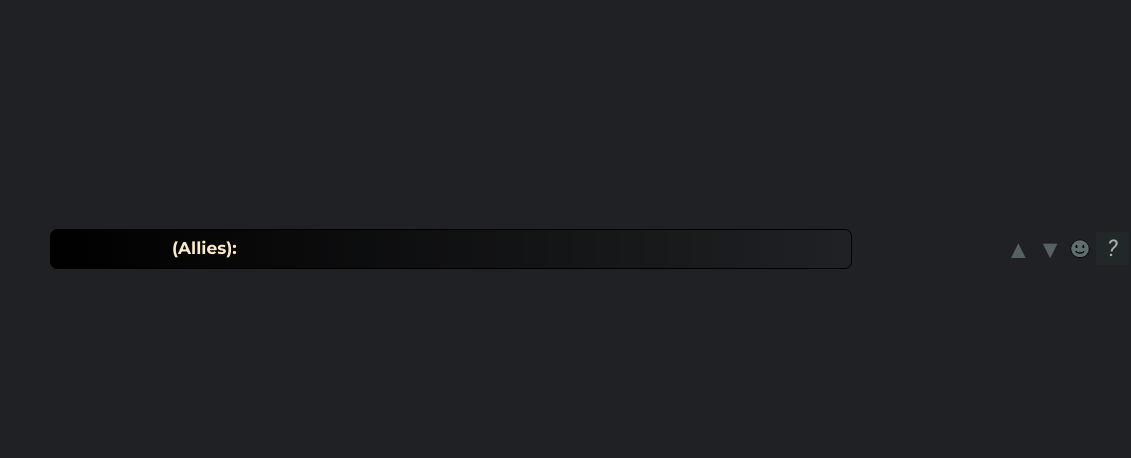
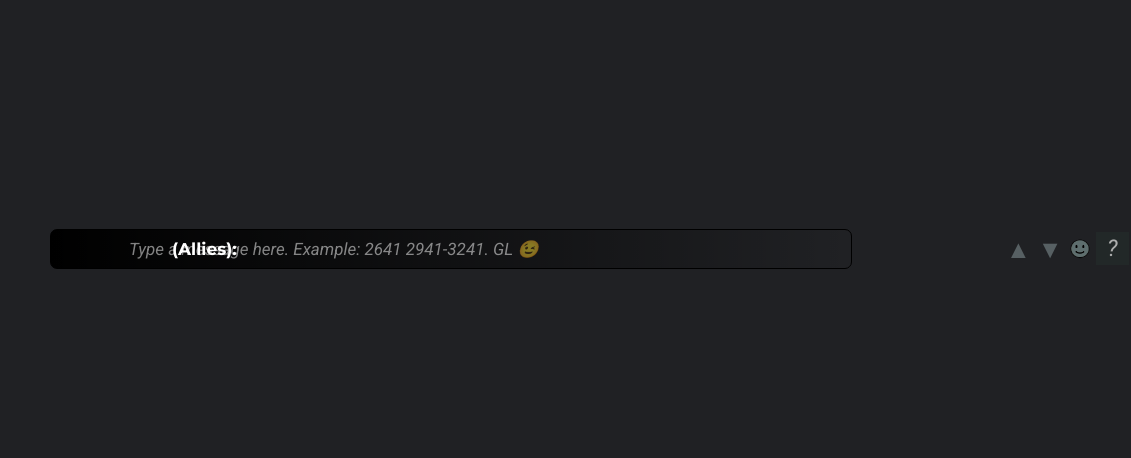
Before and after one commit to dankYoff/RoshanTiming-v2.0.0-Beautiful-Design, a Flask app: page / in a window 1360 px wide. Shown: the part 221-679 px from the top of the page, without its empty margins (229-1360 px from the left). Run offline with Flask 2, Linux system fonts and the light colour scheme.

Commit message:
Add placeholder

```diff
--- a/static/style.css
+++ b/static/style.css
@@ -22,14 +22,22 @@ body{
 
 
 
-
 /* CHAT */
+/* Allies */
 .chat-text{
   margin-left: 28.9%;
-  margin-top: 9px;
+  margin-top: 10px;
   position: absolute;
   font-size: 17px;
-  color: #faeac9;
+  color: #ffffff; /*color: faeac9*/
+}
+/* Type a message here. Example: 2641 2941-3241 */
+input::-webkit-input-placeholder {
+     color: black; /*Change the placeholder color*/
+     opacity: 0.5; /*Change the opacity between 0 and 1*/
+     color: #ffffff;
+     font-style: italic;
+     font-family: 'Roboto', sans-serif;
 }
 /* ▲ ▼ */
 .chat-text-end {
@@ -77,7 +85,7 @@ body{
   border-radius: 7px;
   background: linear-gradient(to left, rgba(169,208,113,0) 0%,rgba(0,0,0,1) 100%);
   font-size: 17px;
-  color: #faeac9;
+  color: #ffffff;
 }
 
 
--- a/templates/Index.html
+++ b/templates/Index.html
@@ -14,13 +14,13 @@
 
 
 <!-- CHAT(INPUT) -->
-    <div style="margin-top: 350px;">
-        <div class="chat-text">(Allies):</div>
-        <div class="chat-text-end">▲  ▼</div>
-        <div class="chat-text-image"><img src="/static/dotachat.png" width="23" height="21" ></div>
-        <div class="chat-text-square"></div>
-        <div class="chat-text-ques">?</div>
-        <div><center><input type="text" class="chat-input" name="username" required></center></div>
+    <div style="margin-top: 350px; ">
+        <div class="chat-text prevent-select">(Allies):</div>
+        <div class="chat-text-end prevent-select">▲  ▼</div>
+        <div class="chat-text-image prevent-select"><img src="/static/dotachat.png" width="23" height="21" ></div>
+        <div class="chat-text-square prevent-select"></div>
+        <div class="chat-text-ques prevent-select">?</div>
+        <div><center><input type="text" class="chat-input" name="username" placeholder="Type a message here. Example: 2641 2941-3241. GL 😉" required></center></div>
 <!--      <input type="submit" id="btn" value="enter">-->
     </div>
 <!--   <center><img src="/static/chat.png" width="808" height="45" ></center>-->
```
